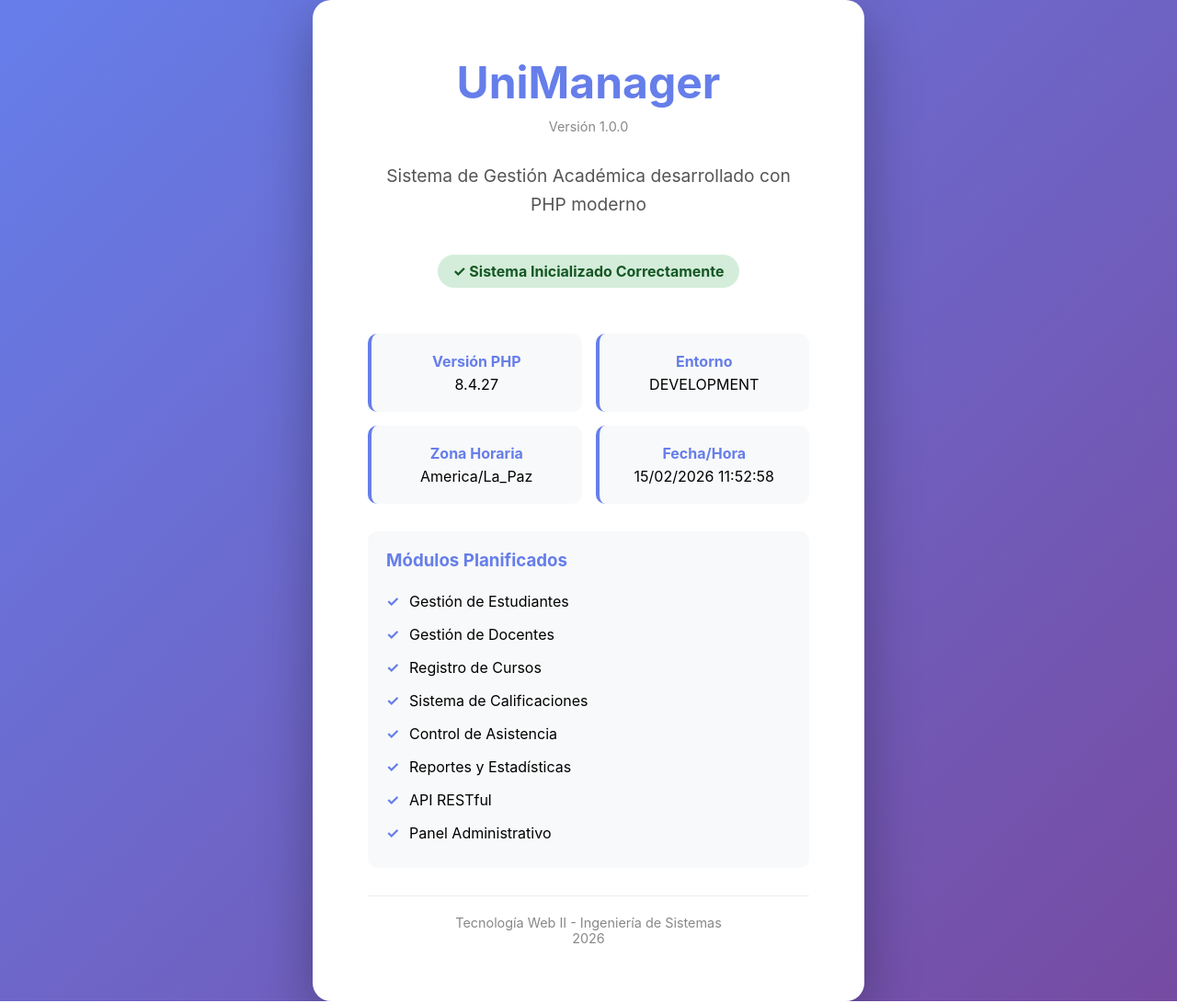
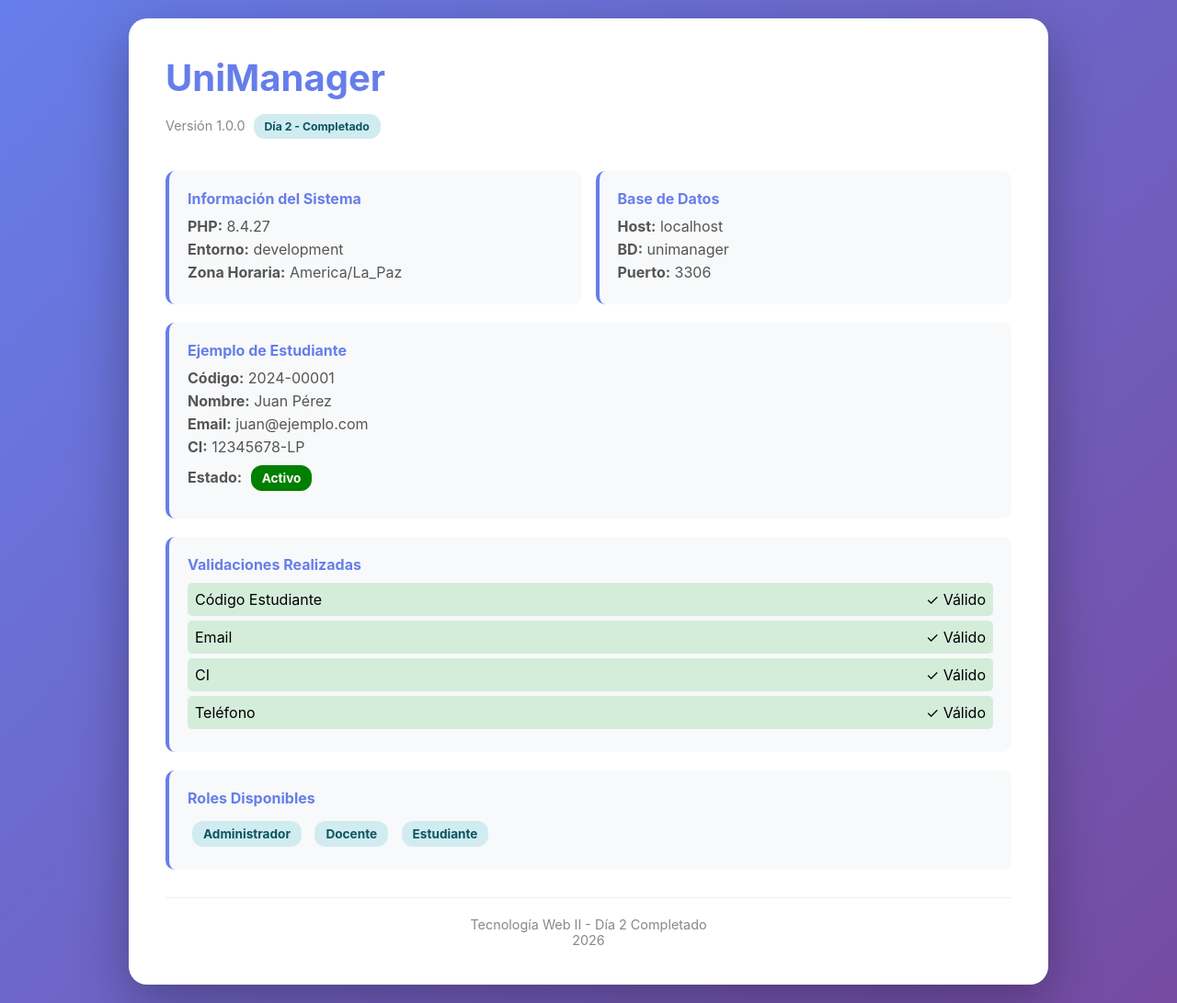
Before and after one commit to LiaRos-ai/UniManager, a PHP site: page / in a window 1280 px wide. Shown: the whole page at 92% size. Run offline with PHP 8.4, Linux system fonts and the light colour scheme.

Commit message:
config database val rol

```diff
--- /dev/null
+++ b/config/database.php
@@ -0,0 +1,61 @@
+<?php
+declare(strict_types = 1)
+;
+
+/**
+ * Configuración de base de datos
+ */
+class DatabaseConfig
+{
+    public function __construct(private
+        string $host = 'localhost', private
+        string $database = 'unimanager', private
+        string $username = 'root', private
+        string $password = '', private
+        string $charset = 'utf8mb4', private
+        int $port = 3306
+        )
+    {
+    }
+
+    public function getHost(): string
+    {
+        return $this->host;
+    }
+
+    public function getDatabase(): string
+    {
+        return $this->database;
+    }
+
+    public function getUsername(): string
+    {
+        return $this->username;
+    }
+
+    public function getPassword(): string
+    {
+        return $this->password;
+    }
+
+    public function getCharset(): string
+    {
+        return $this->charset;
+    }
+
+    public function getPort(): int
+    {
+        return $this->port;
+    }
+
+    public function getDSN(): string
+    {
+        return sprintf(
+            "mysql:host=%s;port=%d;dbname=%s;charset=%s",
+            $this->host,
+            $this->port,
+            $this->database,
+            $this->charset
+        );
+    }
+}
--- a/public/index.php
+++ b/public/index.php
@@ -3,9 +3,36 @@ declare(strict_types=1);
 
 // Cargar configuración
 require_once __DIR__ . '/../config/constants.php';
+require_once __DIR__ . '/../config/database.php';
 
 // Cargar autoloader de Composer
 require_once __DIR__ . '/../vendor/autoload.php';
+
+// Importar clases necesarias
+use App\Enums\UserRole;
+use App\Enums\StudentStatus;
+use App\Utils\Validator;
+
+// Crear instancia de configuración
+$dbConfig = new DatabaseConfig();
+
+// Datos de ejemplo para mostrar
+$ejemploEstudiante = [
+    'codigo' => '2024-00001',
+    'nombre' => 'Juan Pérez',
+    'email' => 'juan@ejemplo.com',
+    'ci' => '12345678-LP',
+    'telefono' => '+59178451234',
+    'estado' => StudentStatus::ACTIVE
+];
+
+// Validar datos
+$validaciones = [
+    'Código Estudiante' => Validator::codigoEstudiante($ejemploEstudiante['codigo']),
+    'Email' => Validator::email($ejemploEstudiante['email']),
+    'CI' => Validator::ci($ejemploEstudiante['ci']),
+    'Teléfono' => Validator::telefono($ejemploEstudiante['telefono']),
+];
 ?>
 <!DOCTYPE html>
 <html lang="es">
@@ -14,6 +41,7 @@ require_once __DIR__ . '/../vendor/autoload.php';
     <meta name="viewport" content="width=device-width, initial-scale=1.0">
     <title><?= APP_NAME ?> - Sistema de Gestión Académica</title>
     <style>
+        /* Estilos previos se mantienen */
         * {
             margin: 0;
             padding: 0;
@@ -24,23 +52,21 @@ require_once __DIR__ . '/../vendor/autoload.php';
             font-family: -apple-system, BlinkMacSystemFont, 'Segoe UI', Roboto, sans-serif;
             background: linear-gradient(135deg, #667eea 0%, #764ba2 100%);
             min-height: 100vh;
-            display: flex;
-            justify-content: center;
-            align-items: center;
+            padding: 20px;
         }
 
         .container {
             background: white;
-            padding: 60px;
+            padding: 40px;
             border-radius: 20px;
             box-shadow: 0 20px 60px rgba(0,0,0,0.3);
-            text-align: center;
-            max-width: 600px;
+            max-width: 1000px;
+            margin: 0 auto;
         }
 
         h1 {
             color: #667eea;
-            font-size: 3em;
+            font-size: 2.5em;
             margin-bottom: 10px;
         }
 
@@ -50,127 +76,126 @@ require_once __DIR__ . '/../vendor/autoload.php';
             margin-bottom: 30px;
         }
 
-        p {
-            color: #555;
-            font-size: 1.2em;
-            line-height: 1.6;
+        .badge {
+            display: inline-block;
+            padding: 6px 12px;
+            border-radius: 12px;
+            font-size: 0.85em;
+            font-weight: bold;
+            margin: 5px;
+        }
+
+        .badge.success { background: #d4edda; color: #155724; }
+        .badge.error { background: #f8d7da; color: #721c24; }
+        .badge.info { background: #d1ecf1; color: #0c5460; }
+
+        .grid {
+            display: grid;
+            grid-template-columns: repeat(auto-fit, minmax(250px, 1fr));
+            gap: 15px;
             margin: 20px 0;
         }
 
-        .info-grid {
-            display: grid;
-            grid-template-columns: repeat(2, 1fr);
-            gap: 15px;
-            margin: 30px 0;
-        }
-
-        .info-card {
+        .card {
             background: #f8f9fa;
             padding: 20px;
             border-radius: 10px;
             border-left: 4px solid #667eea;
         }
 
-        .info-card strong {
-            display: block;
+        .card h3 {
             color: #667eea;
-            margin-bottom: 5px;
+            margin-bottom: 10px;
+            font-size: 1em;
         }
 
-        .status {
-            display: inline-block;
-            background: #d4edda;
-            color: #155724;
-            padding: 8px 16px;
-            border-radius: 20px;
-            font-weight: bold;
-            margin: 20px 0;
+        .card p {
+            color: #555;
+            margin: 5px 0;
         }
 
-        .features {
-            text-align: left;
-            margin: 30px 0;
-            padding: 20px;
-            background: #f8f9fa;
-            border-radius: 10px;
+        .validation-list {
+            list-style: none;
+            padding: 0;
         }
 
-        .features h3 {
-            color: #667eea;
-            margin-bottom: 15px;
+        .validation-list li {
+            padding: 8px;
+            margin: 5px 0;
+            border-radius: 5px;
+            display: flex;
+            justify-content: space-between;
+            align-items: center;
         }
 
-        .features ul {
-            list-style: none;
+        .validation-list li.valid {
+            background: #d4edda;
         }
 
-        .features li {
-            padding: 8px 0;
-            padding-left: 25px;
-            position: relative;
-        }
-
-        .features li:before {
-            content: "✓";
-            position: absolute;
-            left: 0;
-            color: #667eea;
-            font-weight: bold;
-        }
-
-        .footer {
-            margin-top: 30px;
-            padding-top: 20px;
-            border-top: 1px solid #eee;
-            color: #888;
-            font-size: 0.9em;
+        .validation-list li.invalid {
+            background: #f8d7da;
         }
     </style>
 </head>
 <body>
     <div class="container">
         <h1><?= APP_NAME ?></h1>
-        <div class="version">Versión <?= APP_VERSION ?></div>
+        <div class="version">
+            Versión <?= APP_VERSION ?>
+            <span class="badge info">Día 2 - Completado</span>
+        </div>
 
-        <p>Sistema de Gestión Académica desarrollado con PHP moderno</p>
+        <div class="grid">
+            <div class="card">
+                <h3>Información del Sistema</h3>
+                <p><strong>PHP:</strong> <?= phpversion() ?></p>
+                <p><strong>Entorno:</strong> <?= APP_ENV ?></p>
+                <p><strong>Zona Horaria:</strong> <?= date_default_timezone_get() ?></p>
+            </div>
 
-        <div class="status">✓ Sistema Inicializado Correctamente</div>
-
-        <div class="info-grid">
-            <div class="info-card">
-                <strong>Versión PHP</strong>
-                <?= phpversion() ?>
-            </div>
-            <div class="info-card">
-                <strong>Entorno</strong>
-                <?= strtoupper(APP_ENV) ?>
-            </div>
-            <div class="info-card">
-                <strong>Zona Horaria</strong>
-                <?= date_default_timezone_get() ?>
-            </div>
-            <div class="info-card">
-                <strong>Fecha/Hora</strong>
-                <?= date('d/m/Y H:i:s') ?>
+            <div class="card">
+                <h3>Base de Datos</h3>
+                <p><strong>Host:</strong> <?= $dbConfig->getHost() ?></p>
+                <p><strong>BD:</strong> <?= $dbConfig->getDatabase() ?></p>
+                <p><strong>Puerto:</strong> <?= $dbConfig->getPort() ?></p>
             </div>
         </div>
 
-        <div class="features">
-            <h3>Módulos Planificados</h3>
-            <ul>
-                <li>Gestión de Estudiantes</li>
-                <li>Gestión de Docentes</li>
-                <li>Registro de Cursos</li>
-                <li>Sistema de Calificaciones</li>
-                <li>Control de Asistencia</li>
-                <li>Reportes y Estadísticas</li>
-                <li>API RESTful</li>
-                <li>Panel Administrativo</li>
+        <div class="card" style="margin: 20px 0;">
+            <h3>Ejemplo de Estudiante</h3>
+            <p><strong>Código:</strong> <?= $ejemploEstudiante['codigo'] ?></p>
+            <p><strong>Nombre:</strong> <?= $ejemploEstudiante['nombre'] ?></p>
+            <p><strong>Email:</strong> <?= $ejemploEstudiante['email'] ?></p>
+            <p><strong>CI:</strong> <?= $ejemploEstudiante['ci'] ?></p>
+            <p>
+                <strong>Estado:</strong>
+                <span class="badge" style="background-color: <?= $ejemploEstudiante['estado']->color() ?>; color: white;">
+                    <?= $ejemploEstudiante['estado']->label() ?>
+                </span>
+            </p>
+        </div>
+
+        <div class="card">
+            <h3>Validaciones Realizadas</h3>
+            <ul class="validation-list">
+                <?php foreach ($validaciones as $campo => $valido): ?>
+                    <li class="<?= $valido ? 'valid' : 'invalid' ?>">
+                        <span><?= $campo ?></span>
+                        <span><?= $valido ? '✓ Válido' : '✗ Inválido' ?></span>
+                    </li>
+                <?php endforeach; ?>
             </ul>
         </div>
 
-        <div class="footer">
-            Tecnología Web II - Ingeniería de Sistemas<br>
+        <div class="card" style="margin-top: 20px;">
+            <h3>Roles Disponibles</h3>
+            <?php foreach (UserRole::cases() as $role): ?>
+                <span class="badge info"><?= $role->label() ?></span>
+            <?php endforeach; ?>
+        </div>
+
+        <div style="margin-top: 30px; padding-top: 20px; border-top: 1px solid #eee; text-align: center; color: #888; font-size: 0.9em;">
+            Tecnología Web II - Día 2 Completado<br>
             <?= date('Y') ?>
         </div>
     </div>
--- /dev/null
+++ b/src/Enums/StudentStatus.php
@@ -0,0 +1,32 @@
+<?php
+declare(strict_types=1);
+
+namespace App\Enums;
+
+/**
+ * Estados de estudiante
+ */
+enum StudentStatus: string {
+    case ACTIVE = 'active';
+    case INACTIVE = 'inactive';
+    case GRADUATED = 'graduated';
+    case SUSPENDED = 'suspended';
+
+    public function label(): string {
+        return match($this) {
+            self::ACTIVE => 'Activo',
+            self::INACTIVE => 'Inactivo',
+            self::GRADUATED => 'Graduado',
+            self::SUSPENDED => 'Suspendido',
+        };
+    }
+
+    public function color(): string {
+        return match($this) {
+            self::ACTIVE => 'green',
+            self::INACTIVE => 'gray',
+            self::GRADUATED => 'blue',
+            self::SUSPENDED => 'red',
+        };
+    }
+}
--- /dev/null
+++ b/src/Enums/UserRole.php
@@ -0,0 +1,38 @@
+<?php
+declare(strict_types=1);
+
+namespace App\Enums;
+
+/**
+ * Roles de usuario en el sistema
+ */
+enum UserRole: string {
+    case ADMIN = 'admin';
+    case TEACHER = 'teacher';
+    case STUDENT = 'student';
+
+    /**
+     * Obtiene el nombre legible del rol
+     */
+    public function label(): string {
+        return match($this) {
+            self::ADMIN => 'Administrador',
+            self::TEACHER => 'Docente',
+            self::STUDENT => 'Estudiante',
+        };
+    }
+
+    /**
+     * Verifica si tiene permisos administrativos
+     */
+    public function isAdmin(): bool {
+        return $this === self::ADMIN;
+    }
+
+    /**
+     * Verifica si es docente
+     */
+    public function isTeacher(): bool {
+        return $this === self::TEACHER;
+    }
+}
--- /dev/null
+++ b/src/Utils/Validator.php
@@ -0,0 +1,67 @@
+<?php
+declare(strict_types=1);
+
+namespace App\Utils;
+
+/**
+ * Validador de datos del sistema
+ */
+class Validator {
+
+    /**
+     * Valida email
+     */
+    public static function email(?string $email): bool {
+        return filter_var($email ?? '', FILTER_VALIDATE_EMAIL) !== false;
+    }
+
+    /**
+     * Valida carnet de identidad boliviano
+     */
+    public static function ci(?string $ci): bool {
+        $ci = trim($ci ?? '');
+        return preg_match('/^\d{6,8}(-[A-Z]{2})?$/', $ci) === 1;
+    }
+
+    /**
+     * Valida código de estudiante
+     */
+    public static function codigoEstudiante(?string $codigo): bool {
+        // Formato: 2024-XXXXX
+        $codigo = trim($codigo ?? '');
+        return preg_match('/^\d{4}-\d{5}$/', $codigo) === 1;
+    }
+
+    /**
+     * Valida rango de edad
+     */
+    public static function edad(?int $edad): bool {
+        return $edad !== null && $edad >= 16 && $edad <= 100;
+    }
+
+    /**
+     * Valida longitud de texto
+     */
+    public static function longitud(?string $texto, int $min, int $max): bool {
+        $longitud = strlen($texto ?? '');
+        return $longitud >= $min && $longitud <= $max;
+    }
+
+    /**
+     * Valida teléfono boliviano
+     */
+    public static function telefono(?string $tel): bool {
+        $tel = preg_replace('/\s+/', '', $tel ?? '');
+        return preg_match('/^\+?591[67]\d{7}$/', $tel) === 1;
+    }
+
+    /**
+     * Valida que no esté vacío
+     */
+    public static function requerido(mixed $valor): bool {
+        if (is_string($valor)) {
+            return trim($valor) !== '';
+        }
+        return !empty($valor);
+    }
+}
```
